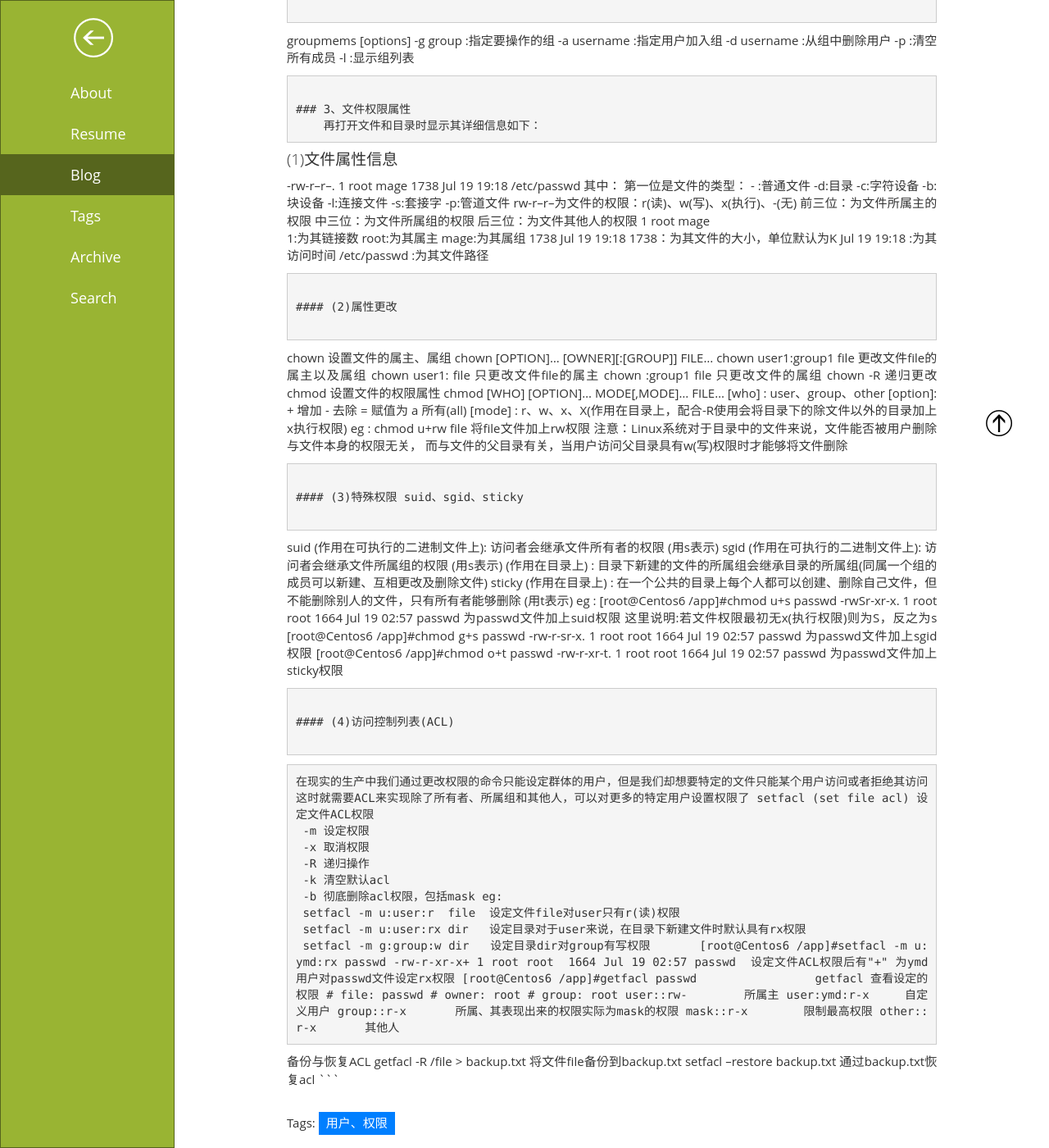
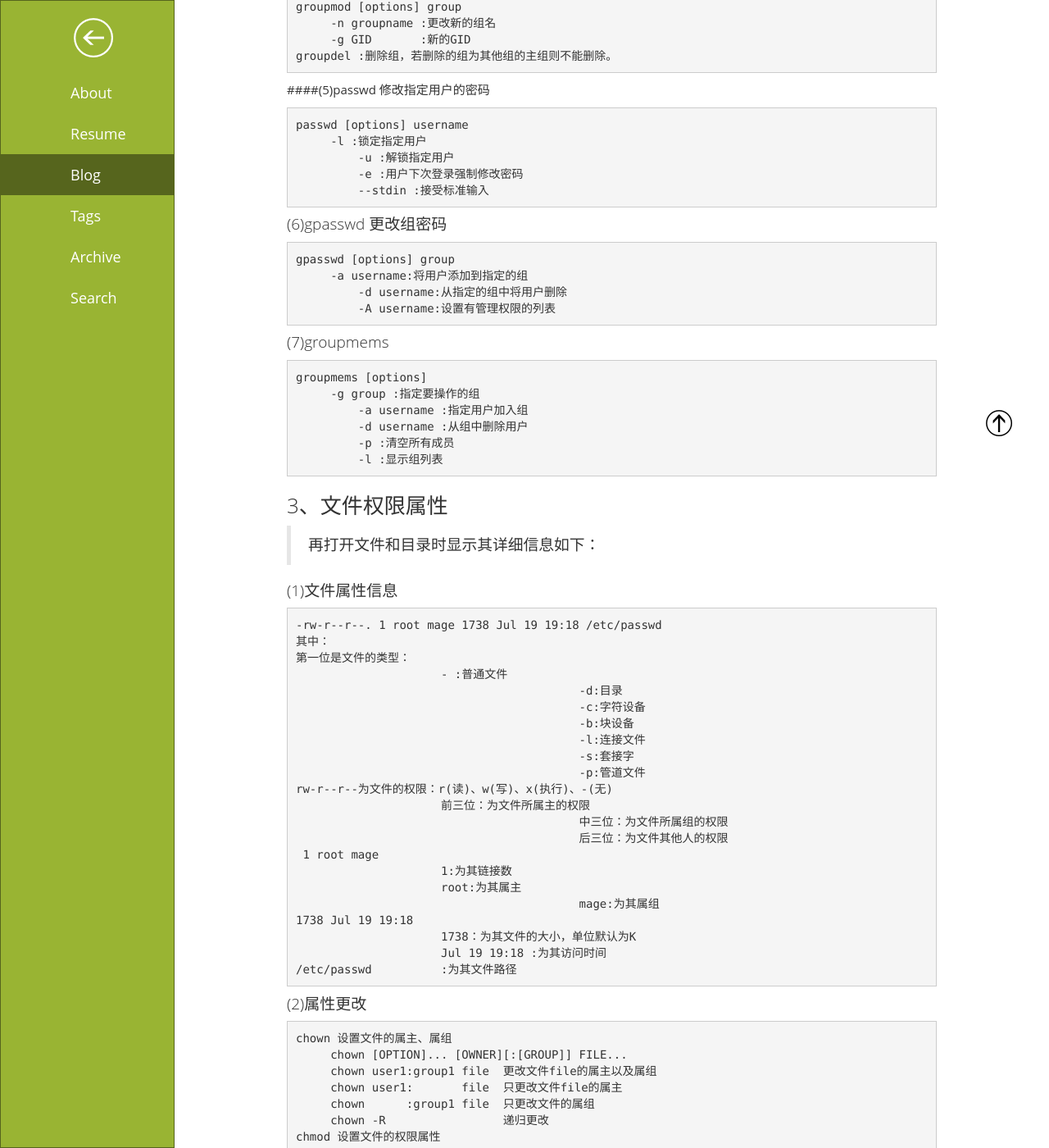
Before and after one commit to daysunshine/daysunshine.github.io, a Jekyll site: the page built from _posts/2015-12-25-linux-user-mode.md, in a window 1280 px wide and 1400 px high, scrolled down 2054 px. Shown: the whole window at 82% size. Built offline with Jekyll 4.4.1, drawn with Linux system fonts in a browser that asks for light colours; comment, search, counter and statistics services are not loaded; some of the changed text lies outside the part shown.

Commit message:
Update 2015-12-25-linux-user-mode.md

````diff
--- a/_posts/2015-12-25-linux-user-mode.md
+++ b/_posts/2015-12-25-linux-user-mode.md
@@ -34,7 +34,7 @@ $6$1C6dXZDTp.Kccbji$8K.gFoDfNtFONEoWV5I9s87Fun6kw2NSlQqIEsrNblzrfSydSXQ9We3MW/6O
 
 在密码最前面如有"!"则代表账户被锁定，不能登录
 eg：tcpdump:!!:17361::::::
-
+```
 #### (3)、/etc/groupd的格式
 
 ```
@@ -143,9 +143,10 @@ groupmems [options]
 ```
 
 ### 3、文件权限属性
-    再打开文件和目录时显示其详细信息如下：
+> 再打开文件和目录时显示其详细信息如下：
+
+#### (1)文件属性信息
 ```
-#### (1)文件属性信息
 -rw-r--r--. 1 root mage 1738 Jul 19 19:18 /etc/passwd
 其中：
 第一位是文件的类型：
````
